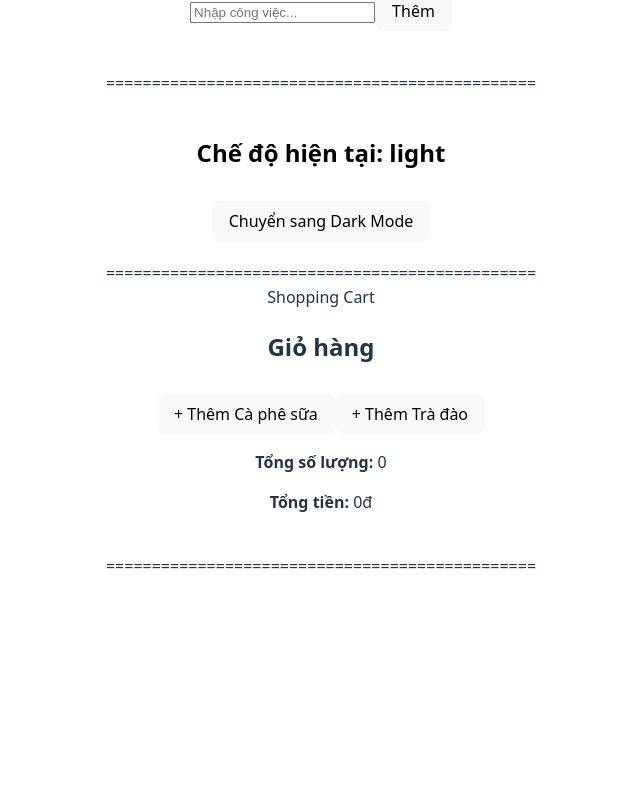
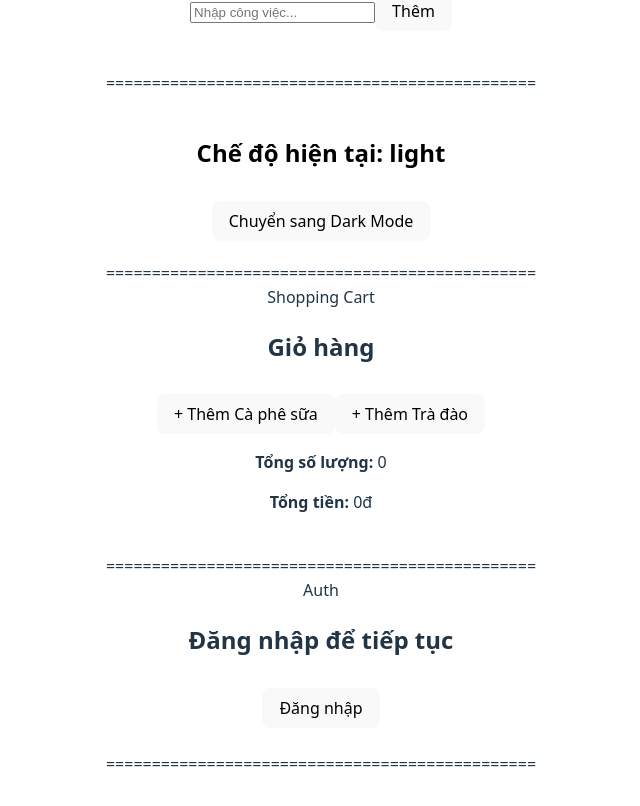
Before and after one commit to buimanhhieu/LapTrinhGiaoDien, a React (Vite) app: page / in a window 1280 px wide. Shown: the part 517-1323 px from the top of the page, without its empty margins (319-959 px from the left). Before the commit the page ends 1127 px from the top, so only its background shows below. Built offline with nearby package versions, Linux system fonts and the light colour scheme.

Commit message:
bai5 Auth

```diff
--- a/src/App.jsx
+++ b/src/App.jsx
@@ -6,6 +6,7 @@ import TodoList from './feature/TodoList'
 import Theme from './feature/Theme'
 import { useSelector } from 'react-redux'
 import Cart from './feature/Cart'
+import Auth from './feature/Auth'
 
 function App() {
   const theme = useSelector(state => state.theme)
@@ -32,6 +33,10 @@ function App() {
       <span>Shopping Cart </span><br />
       <Cart /><br />
       <span>===============================================</span><br />
+
+      <span>Auth </span><br />
+      <Auth /><br />
+      <span>===============================================</span><br />
     </>
   )
 }
--- /dev/null
+++ b/src/components/authSlice.jsx
@@ -0,0 +1,25 @@
+import { createSlice } from '@reduxjs/toolkit'
+
+const authSlice = createSlice({
+  name: 'auth',
+  initialState: {
+    user: null,
+    isLoggedIn: false
+  },
+  reducers: {
+    login: (state, action) => {
+      state.user = action.payload
+      state.isLoggedIn = true
+    },
+    logout: (state) => {
+      state.user = null
+      state.isLoggedIn = false
+    },
+    setUserInfo: (state, action) => {
+      state.user = action.payload
+    }
+  }
+})
+
+export const { login, logout, setUserInfo } = authSlice.actions
+export default authSlice.reducer
--- a/src/components/store.jsx
+++ b/src/components/store.jsx
@@ -4,12 +4,13 @@ import counterReducer from './counterSlice'
 import todoReducer from './TodoSlice'
 import themeReducer from './themeSlice'
 import cartReducer from './cartSlice'
-
+import authReducer from './authSlice'
 export const store = configureStore({
   reducer: {
     counter: counterReducer,
     todos: todoReducer,
     theme: themeReducer,
     cart: cartReducer,
+    auth: authReducer,
   }
 })
--- /dev/null
+++ b/src/feature/Auth.jsx
@@ -0,0 +1,42 @@
+import { useSelector, useDispatch } from 'react-redux'
+import { login, logout, setUserInfo } from '../components/authSlice'
+import { useRef } from 'react'
+
+function Auth() {
+  const { user, isLoggedIn } = useSelector(state => state.auth)
+  const dispatch = useDispatch()
+     const name=useRef("");
+  const handleLogin = () => {
+    const userInfo = { name: 'Hiếu', email: 'Hieu@gmail.com' }
+    dispatch(login(userInfo))
+  }
+
+  const handleLogout = () => {
+    dispatch(logout())
+  }
+
+  const handleUpdateUserInfo = () => {
+    const newUserInfo = { name: name.current.value, email: 'Hieu@gmail.com' }
+    dispatch(setUserInfo(newUserInfo))
+  }
+
+  return (
+    <div>
+      {isLoggedIn ? (
+        <div>
+          <h2>Chào mừng, {user.name}!</h2>
+          <button onClick={handleLogout}>Đăng xuất</button>
+          <input type="text" ref={name}/>
+          <button onClick={handleUpdateUserInfo}>Cập nhật thông tin</button>
+        </div>
+      ) : (
+        <div>
+          <h2>Đăng nhập để tiếp tục</h2>
+          <button onClick={handleLogin}>Đăng nhập</button>
+        </div>
+      )}
+    </div>
+  )
+}
+
+export default Auth
```
